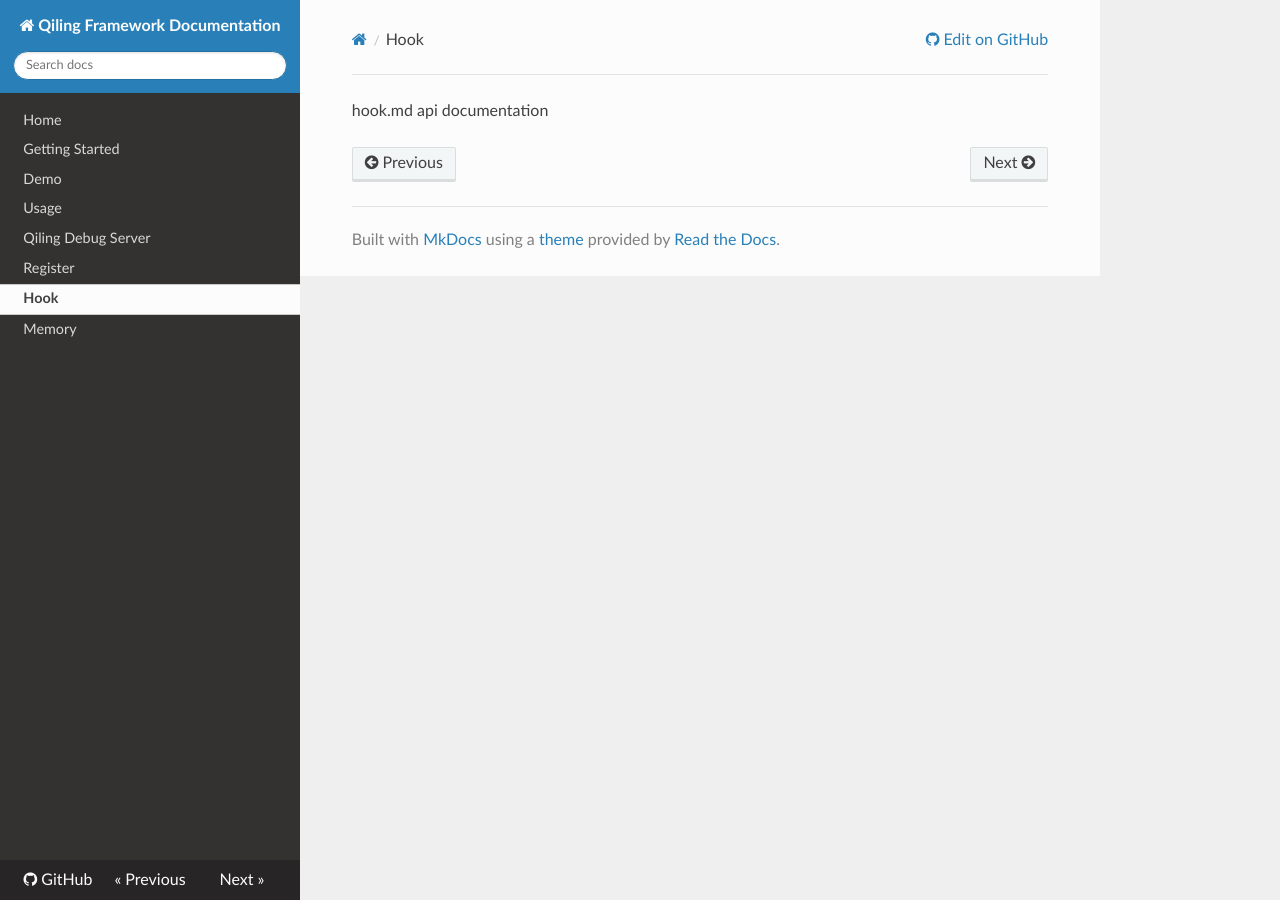
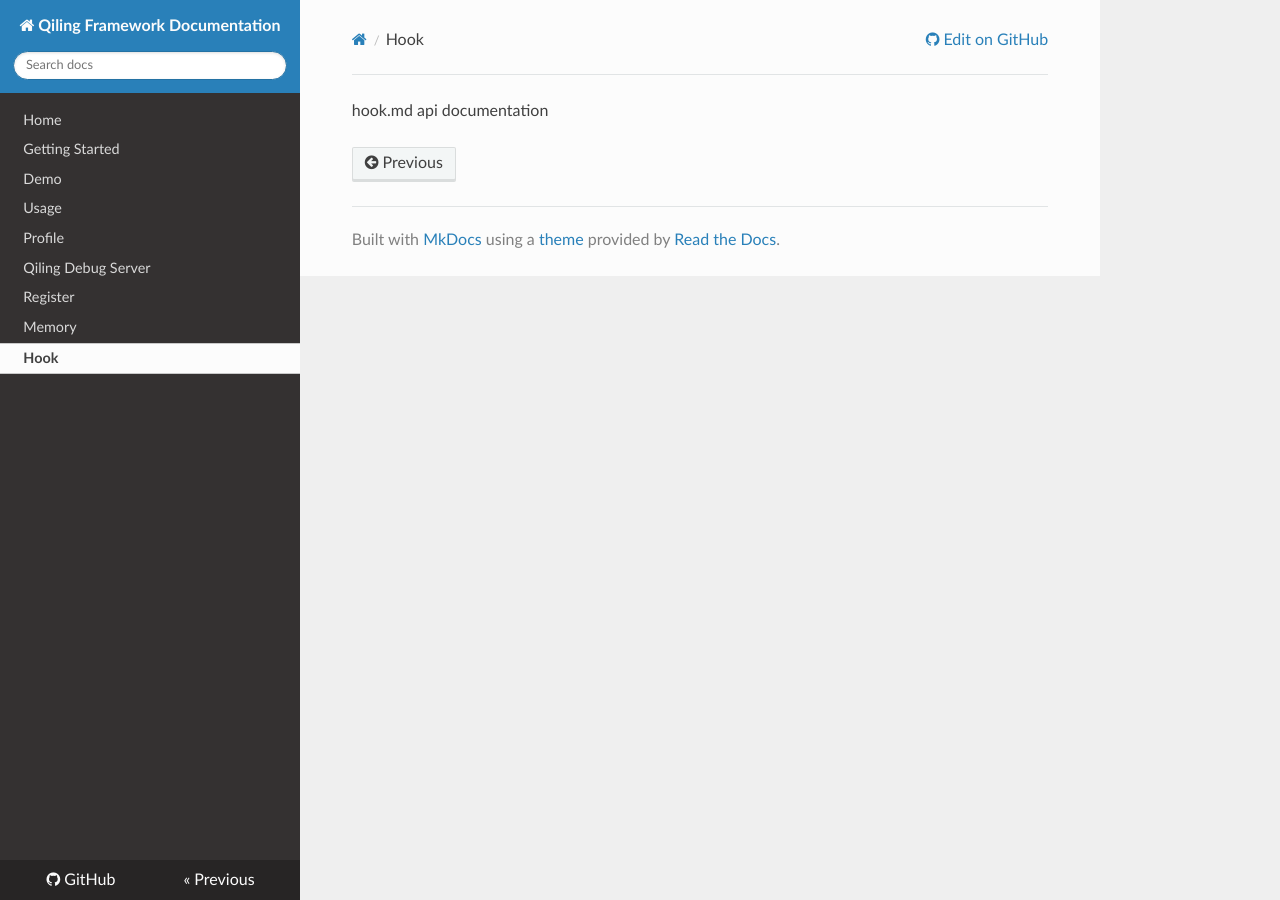
Before and after one commit to qilingframework/rtfd.io, an MkDocs documentation site: the page built from docs/hook.md, in a window 1280 px wide. Built offline with MkDocs 1.6.1, drawn with Linux system fonts in a browser that asks for light colours; nearby versions of some CDN libraries; old or Windows-style settings are respelled for this version of MkDocs.

Commit message:
Update mkdocs.yml

```diff
--- a/mkdocs.yml
+++ b/mkdocs.yml
@@ -9,7 +9,8 @@ pages:
 - 'getting_started.md'
 - 'demo.md'
 - 'usage.md'
+- 'profile.md'
 - 'debugger.md'
 - 'register.md'
+- 'memory.md'
 - 'hook.md'
-- 'memory.md'
```
